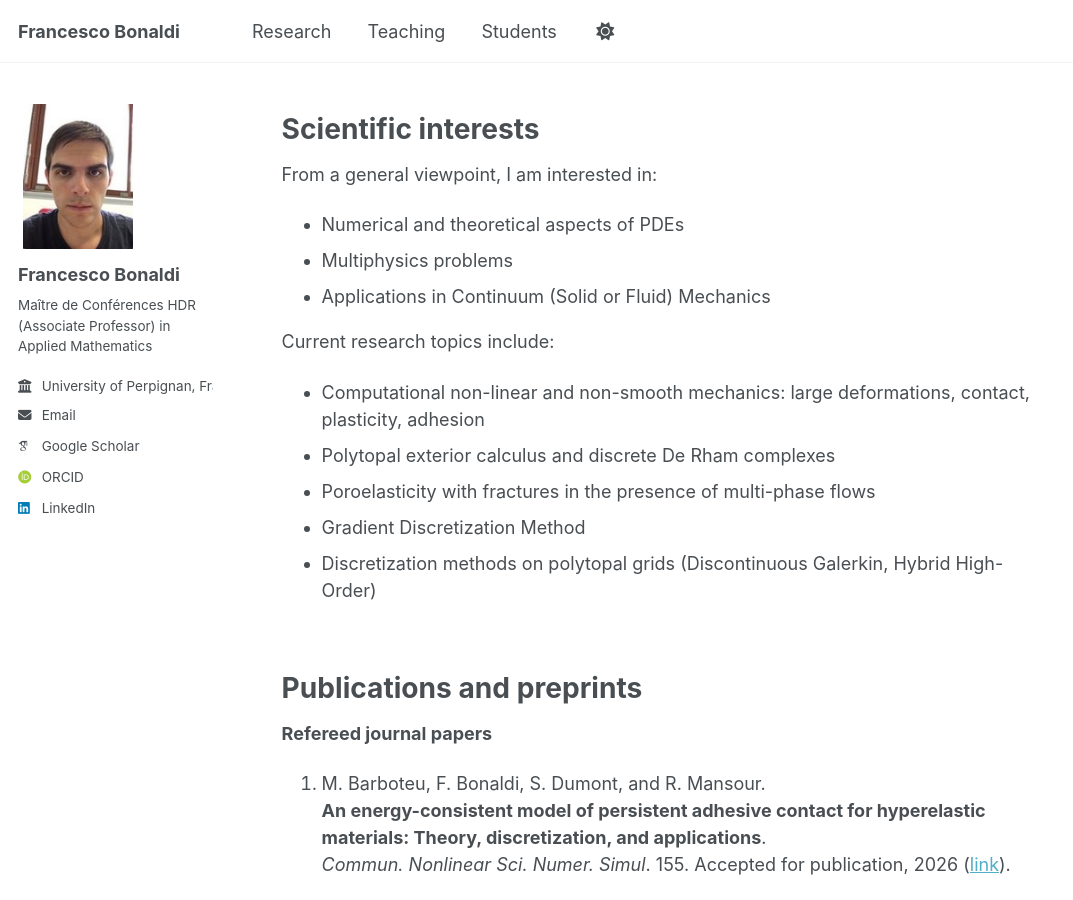
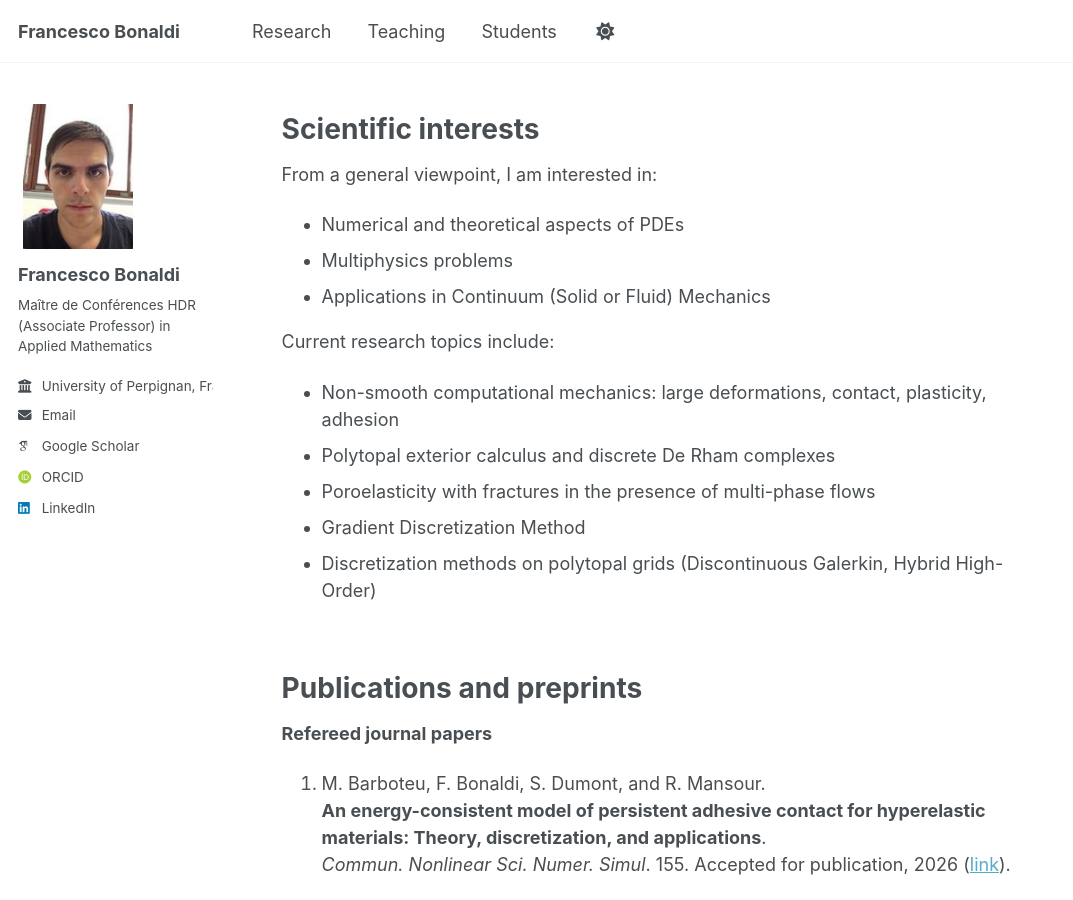
Before and after one commit to fbonaldi/fbonaldi.github.io, a Jekyll site: the page built from _pages/research.md, in a window 1280 px wide and 900 px high. Shown: the whole window, without its empty margins (0-1073 px from the left). Built offline with Jekyll 4.4.1, drawn with Linux system fonts in a browser that asks for light colours; some web fonts are replaced; a script bundle is joined from its source files by our own code; library files that are not in the unit come from our copies.

Commit message:
Update research.md

```diff
--- a/_pages/research.md
+++ b/_pages/research.md
@@ -17,7 +17,7 @@ From a general viewpoint, I am interested in:
 
 Current research topics include:
 
-* Computational non-linear and non-smooth mechanics: large deformations, contact, plasticity, adhesion
+* Non-smooth computational mechanics: large deformations, contact, plasticity, adhesion
 * Polytopal exterior calculus and discrete De Rham complexes
 * Poroelasticity with fractures in the presence of multi-phase flows
 * Gradient Discretization Method
```
